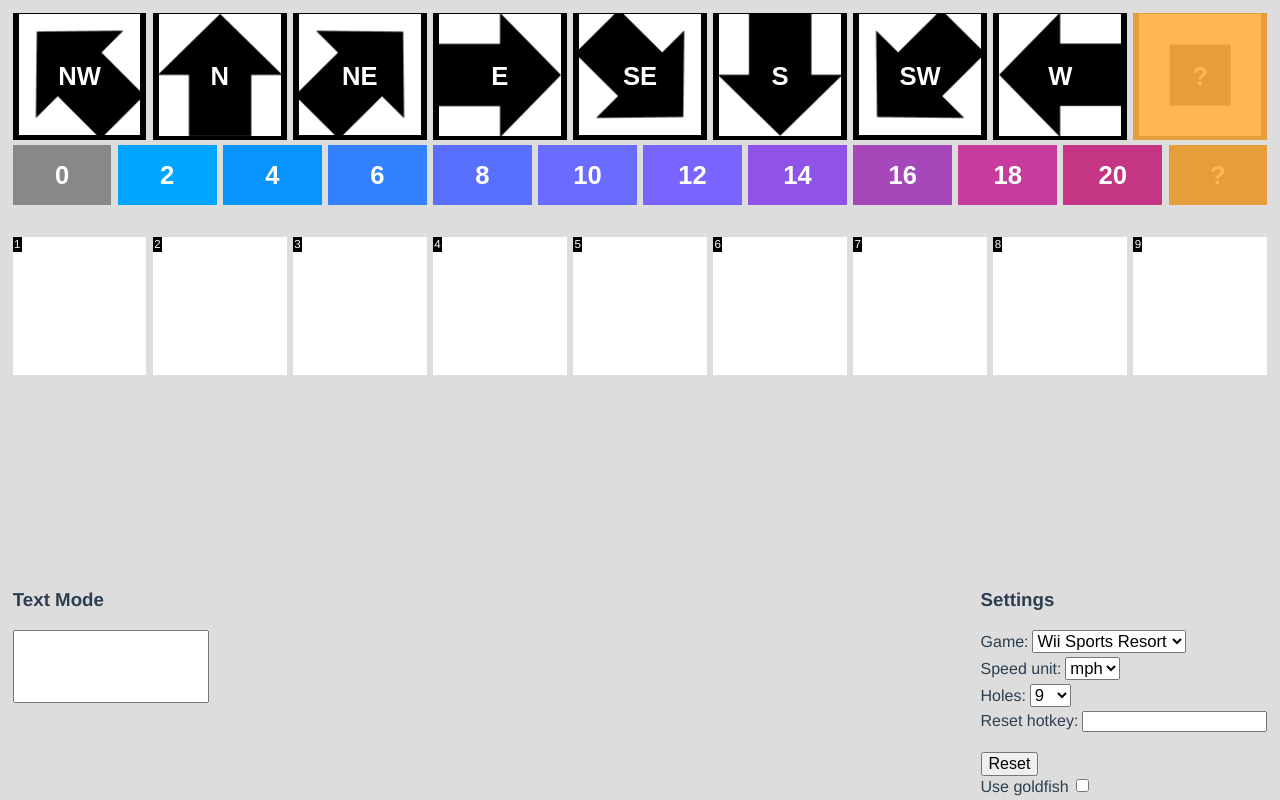
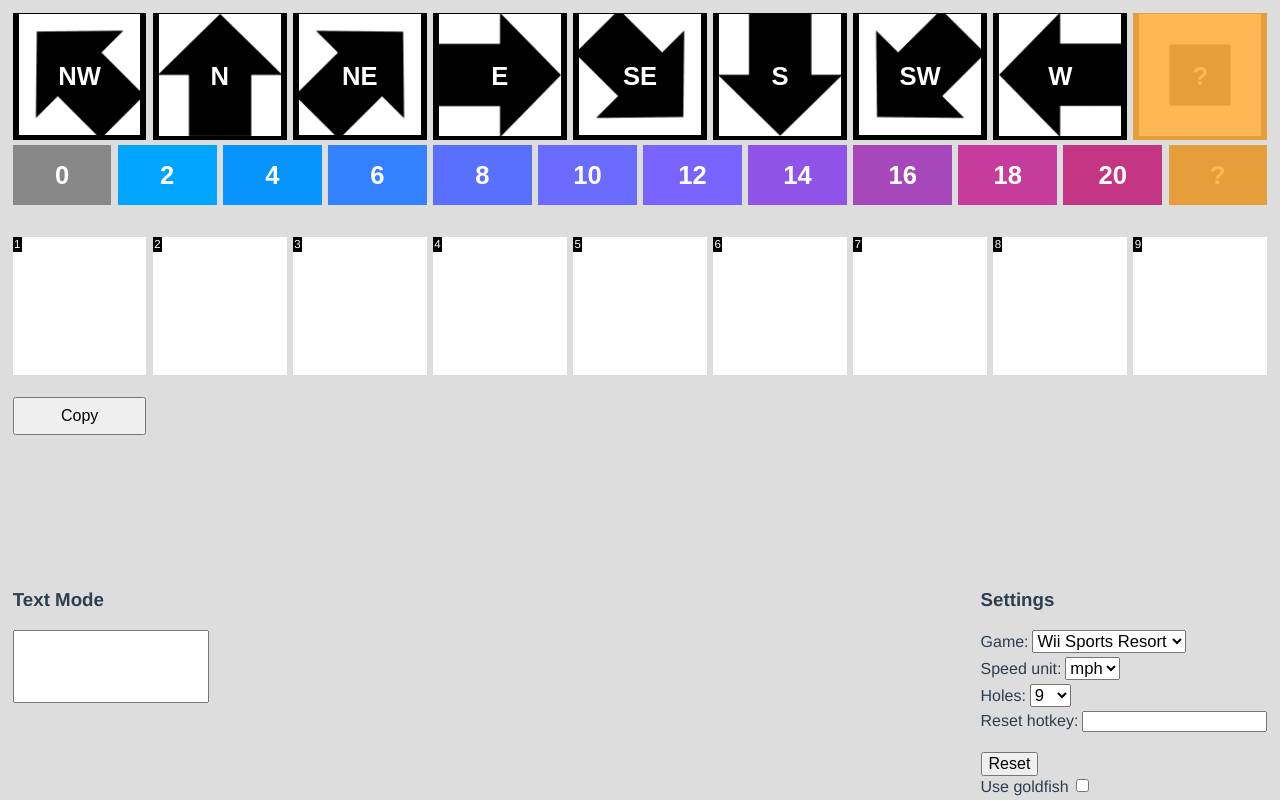
Before and after one commit to purpuropterus/windtracker, a Vue app: page / in a window 1280 px wide. Built offline with nearby package versions, Linux system fonts and the light colour scheme.

Commit message:
add copy button

```diff
--- a/src/components/History.vue
+++ b/src/components/History.vue
@@ -45,6 +45,8 @@
         </p>
         </div>
       </div>
+
+      <button class="copy-button" @click="onClickCopy">Copy</button>
     </div>
   <!-- </div> -->
 </template>
@@ -67,11 +69,29 @@ const goldfishStore = useGoldfishStore();
 windStore.history = windStore.createEmptyHistory()
 
 const history = computed(() => {
-  // Use goldfishHistory if it exists and is not empty, otherwise use windStore.history
   return (goldfishStore.goldfishHistory && goldfishStore.goldfishHistory.length > 0)
     ? goldfishStore.goldfishHistory
     : windStore.history;
 });
+
+const historyString = computed(() => {
+    return history.value.reduce((acc, item) => {
+        const direction = item[0].id || "?";
+        const speed = item[1].m_s !== undefined ? item[1].m_s : "?";
+
+        if (direction === "?" && speed === "?") {
+            return acc;
+        }
+
+        acc.push(`${speed}${direction}`);
+
+        return acc;
+    }, []).join(" ");
+});
+
+const onClickCopy = () => {
+    navigator.clipboard.writeText(historyString.value);
+}
 
 </script>
 
@@ -139,4 +159,10 @@ const history = computed(() => {
   background-color: green;
 }
 
+.copy-button {
+    margin-top: 1rem;
+    font-size: 1rem;
+    padding: 0.5rem 1rem;
+}
+
 </style>
```
